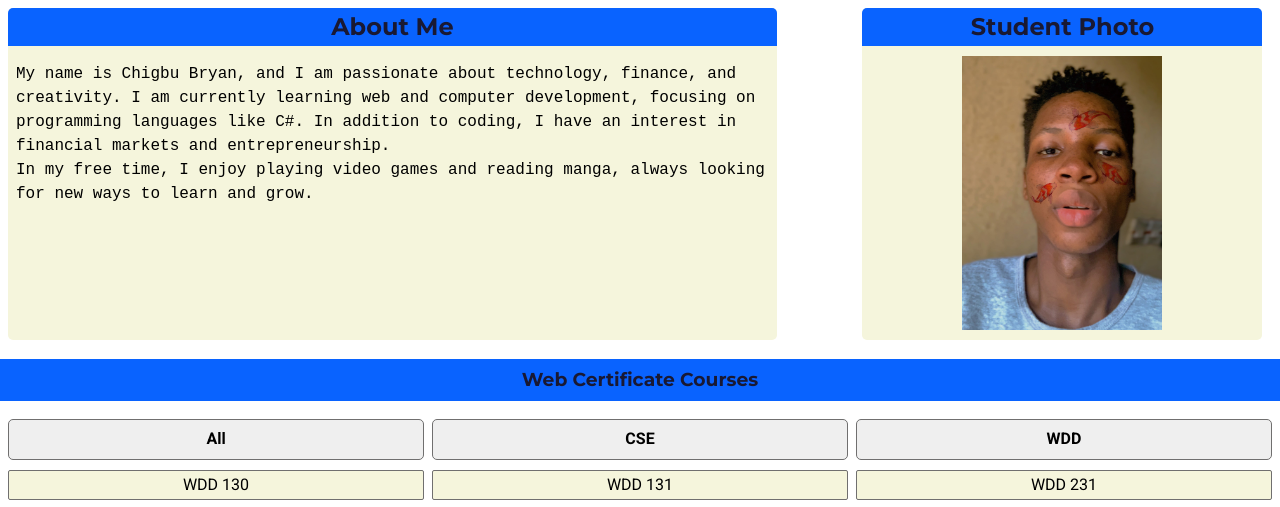
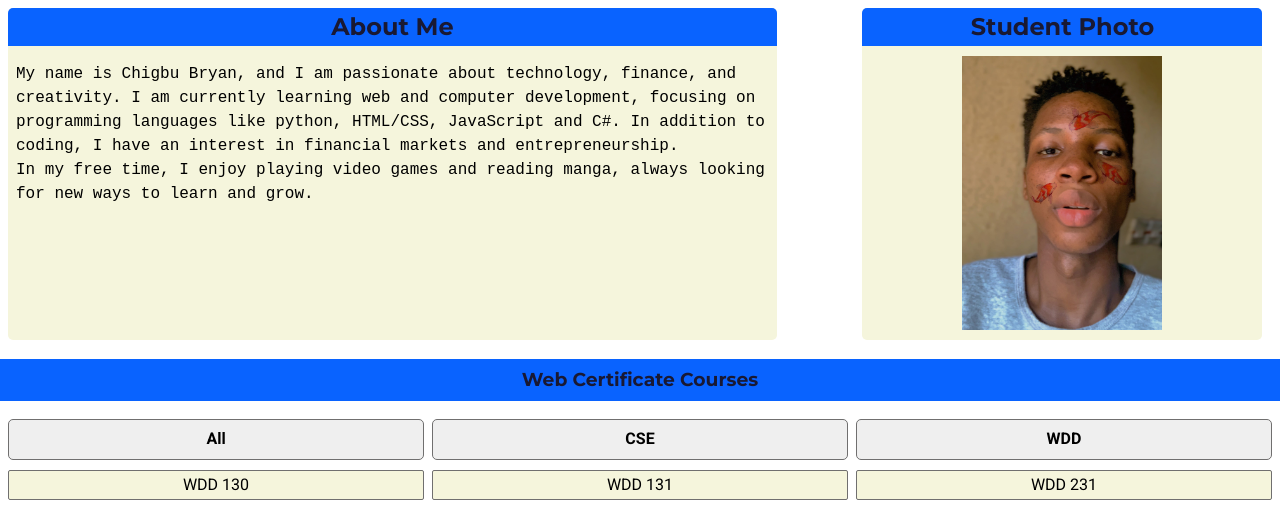
Before and after one commit to BoTBry/wdd231, a plain HTML site: page index.html in a window 1280 px wide. Shown: the part 151-658 px from the top of the page. Drawn offline with Linux system fonts and the light colour scheme.

Commit message:
last commit

```diff
--- a/index.html
+++ b/index.html
@@ -43,7 +43,7 @@
                 <h2>About Me</h2>
                 <p>
 
-                    My name is Chigbu Bryan, and I am passionate about technology, finance, and creativity. I am currently learning web and computer development, focusing on programming languages like C#. In addition to coding, I have an interest in financial markets and entrepreneurship.
+                    My name is Chigbu Bryan, and I am passionate about technology, finance, and creativity. I am currently learning web and computer development, focusing on programming languages like python, HTML/CSS, JavaScript and C#. In addition to coding, I have an interest in financial markets and entrepreneurship.
                     <br>In my free time, I enjoy playing video games and reading manga, always looking for new ways to learn and grow.
 
                 </p>
```
